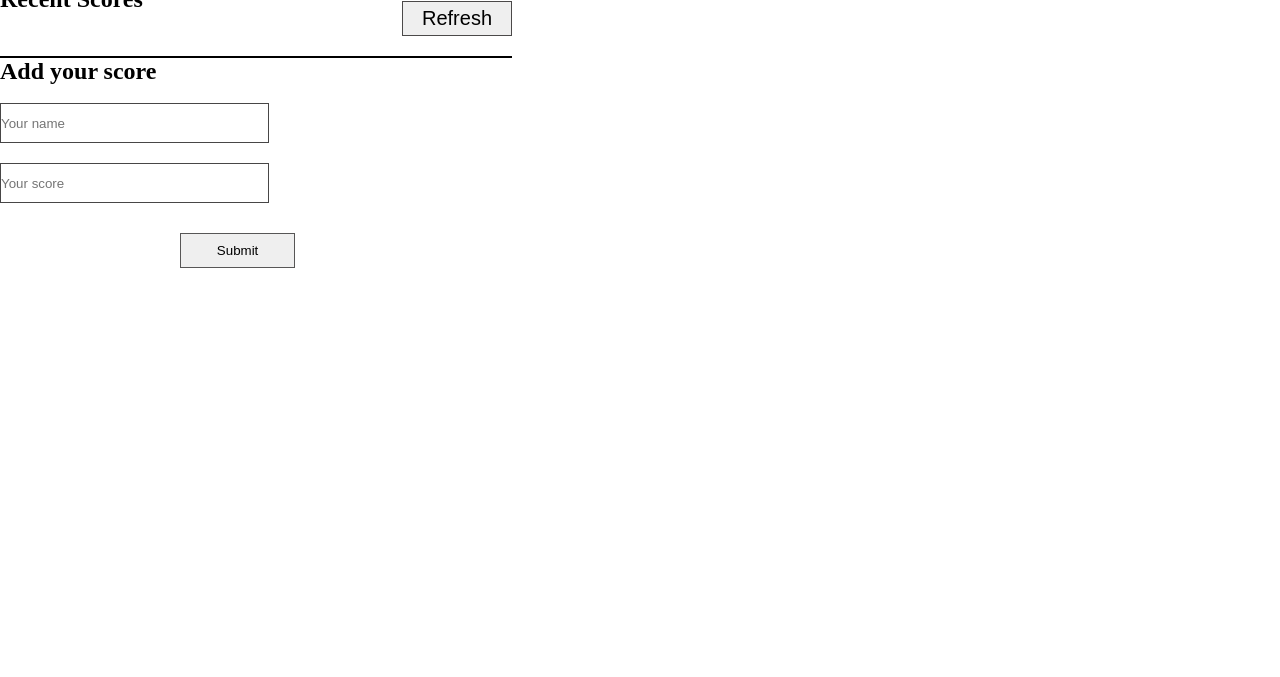
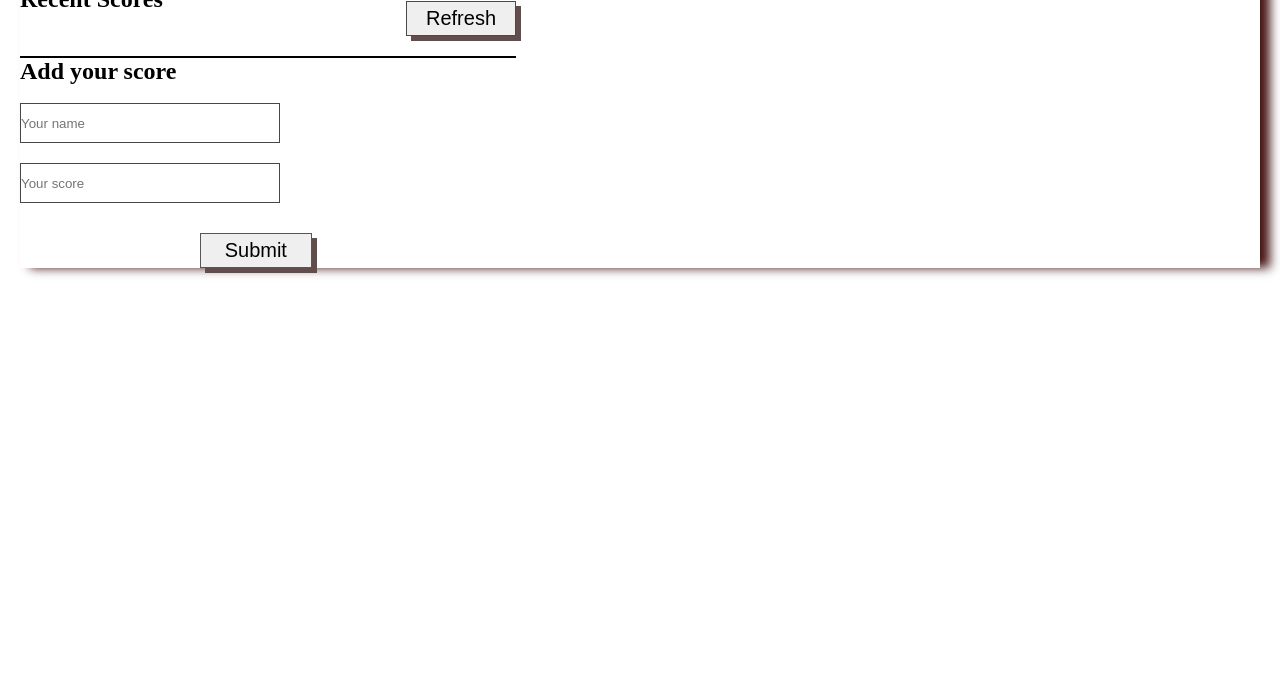
Before and after one commit to bruk19/LeaderBoards, a website built with webpack: page src/index.html in a window 1280 px wide. Shown: the part 123-800 px from the top of the page. Built offline with nearby package versions, Linux system fonts and the light colour scheme; no server answers.

Commit message:
Update button hover effect and shadows

```diff
--- a/src/style.css
+++ b/src/style.css
@@ -2,6 +2,11 @@
   margin: 0;
   padding: 0;
   box-sizing: border-box;
+}
+
+body {
+  box-shadow: 10px 0px 10px rgb(71, 21, 21);
+  margin: 20px;
 }
 
 h1 {
@@ -26,6 +31,7 @@ h1 {
   font-size: 20px;
   border: 1px solid rgb(75, 73, 73);
   box-shadow: 1px solid rgb(39, 4, 4);
+  box-shadow: 5px 5px rgb(99, 76, 76);
 }
 
 .refresh:hover {
@@ -90,13 +96,15 @@ li:nth-child(even) {
 
 .submit {
   height: 35px;
+  font-size: 20px;
   width: 30%;
   margin-top: 20px;
   margin-left: 180px;
   border: 1px solid rgb(87, 86, 86);
+  box-shadow: 5px 5px rgb(99, 76, 76);
 }
 
-.submit:active {
-  color: rgb(58, 51, 51);
+.submit:hover {
+  color: rgb(150, 145, 145);
   background-color: rgb(119, 23, 23);
 }
```
Also changed, not shown: dist/index.bundle.js.
